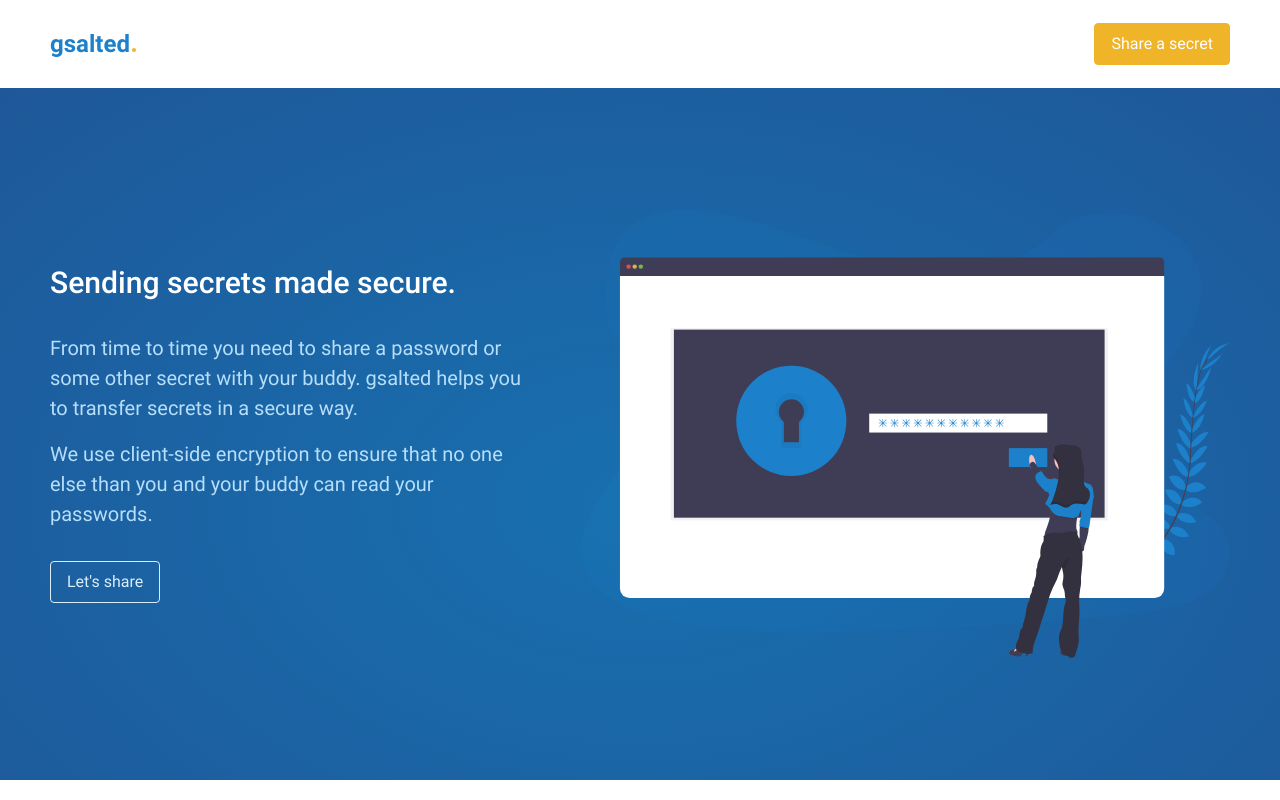
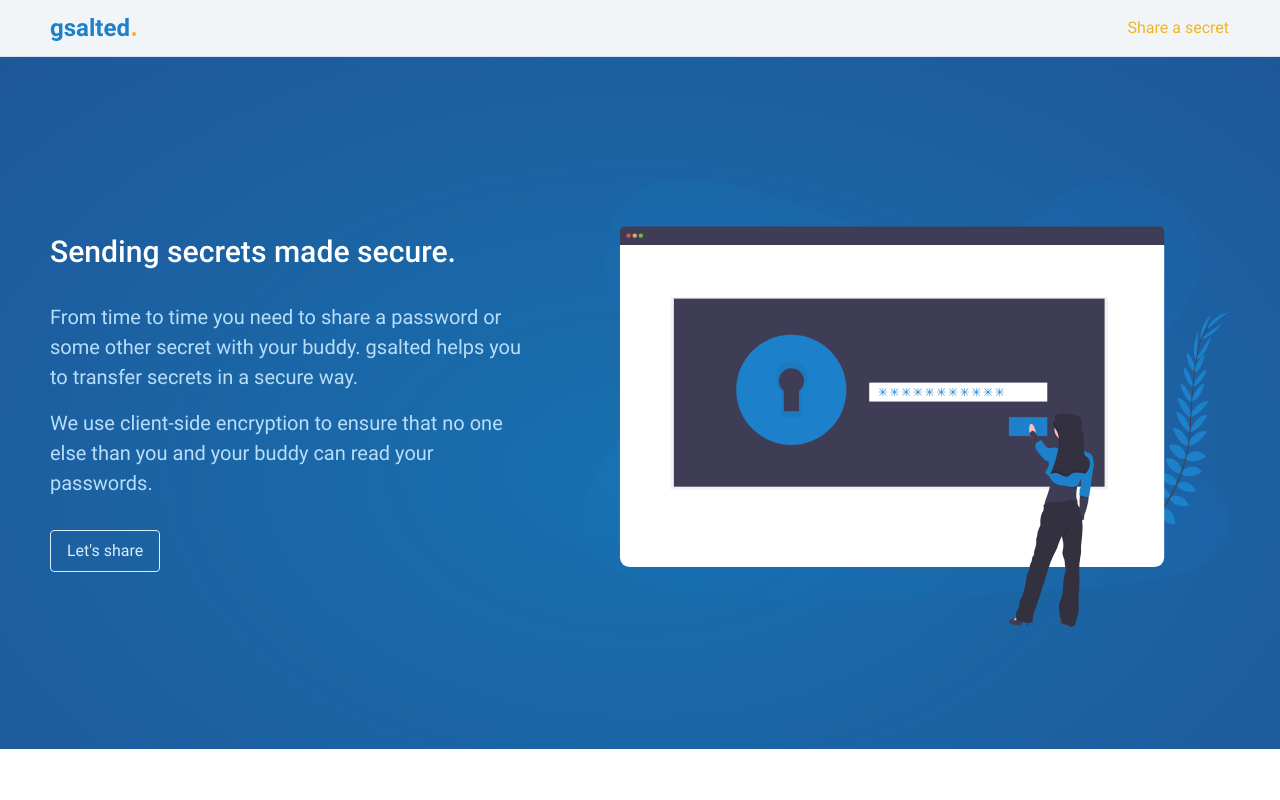
Before and after one commit to gsmylt/gsalted, a Vue app: page / in a window 1280 px wide. Shown: the top 800 px of the page. Built offline with nearby package versions, Linux system fonts and the light colour scheme; what vue-timeago would draw is missing.

Commit message:
Improve design of header

```diff
--- a/src/components/app/AppHeader.vue
+++ b/src/components/app/AppHeader.vue
@@ -24,7 +24,8 @@ export default class AppHeader extends Vue {}
 
 <style lang="scss" scoped>
 .header {
-  background-color: color(background);
+  border-bottom: 1px solid color(neutral, 200);
+  background-color: color(neutral, 100);
 }
 
 .header__content {
@@ -35,7 +36,7 @@ export default class AppHeader extends Vue {}
 
 .header__logo {
   display: block;
-  padding: space(32) 0;
+  padding: space() 0;
   text-decoration: none;
 }
 </style>
--- a/src/components/app/AppHeaderNav.vue
+++ b/src/components/app/AppHeaderNav.vue
@@ -1,6 +1,6 @@
 <template>
   <nav class="navigation">
-    <BaseButton @click="goToSecretCreation()" btn-style="primary" color="secondary" class="btn">Share a secret</BaseButton>
+    <BaseButton @click="goToSecretCreation()" btn-style="outline" color="secondary" class="btn">Share a secret</BaseButton>
   </nav>
 </template>
 
```
